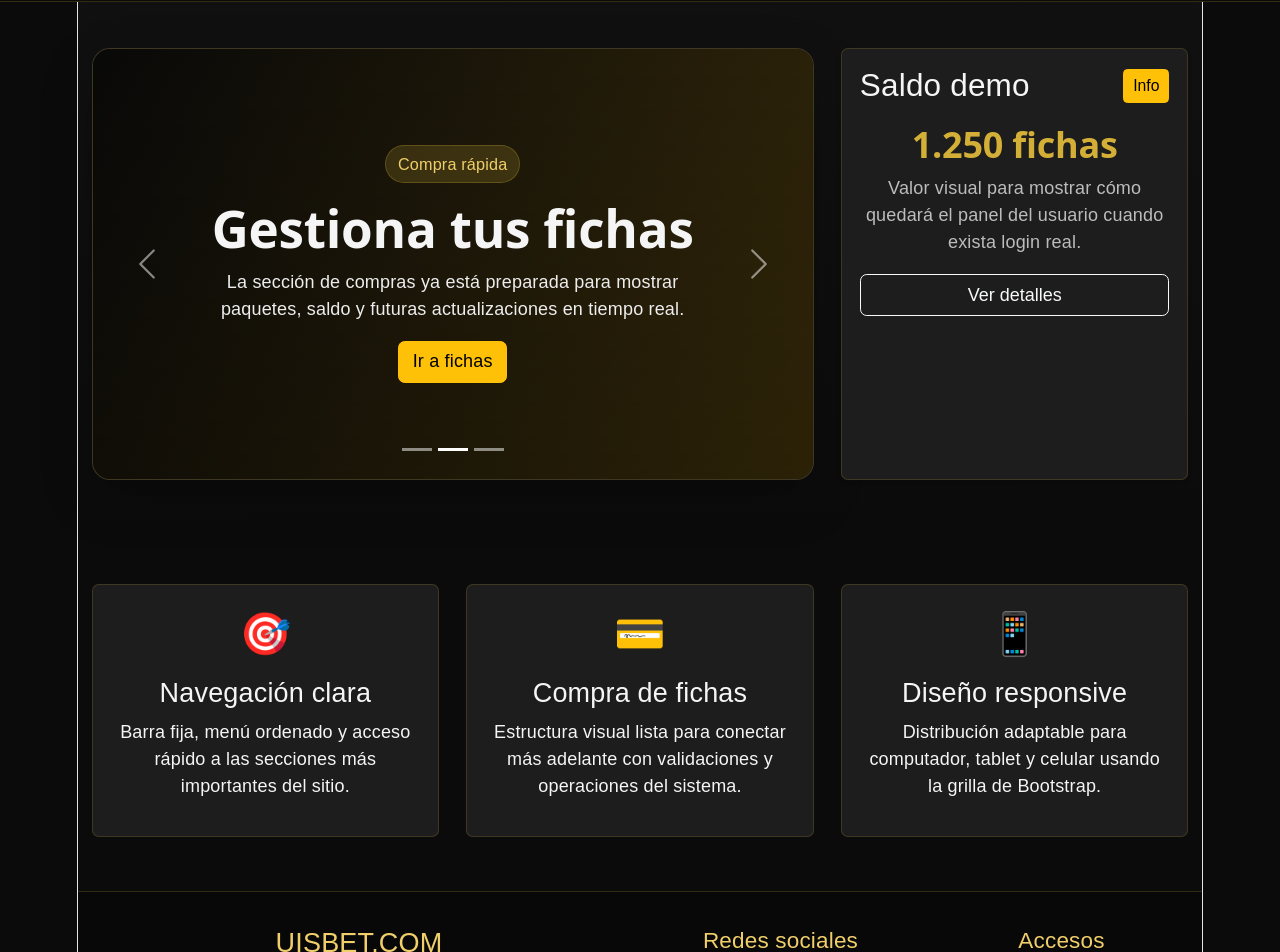
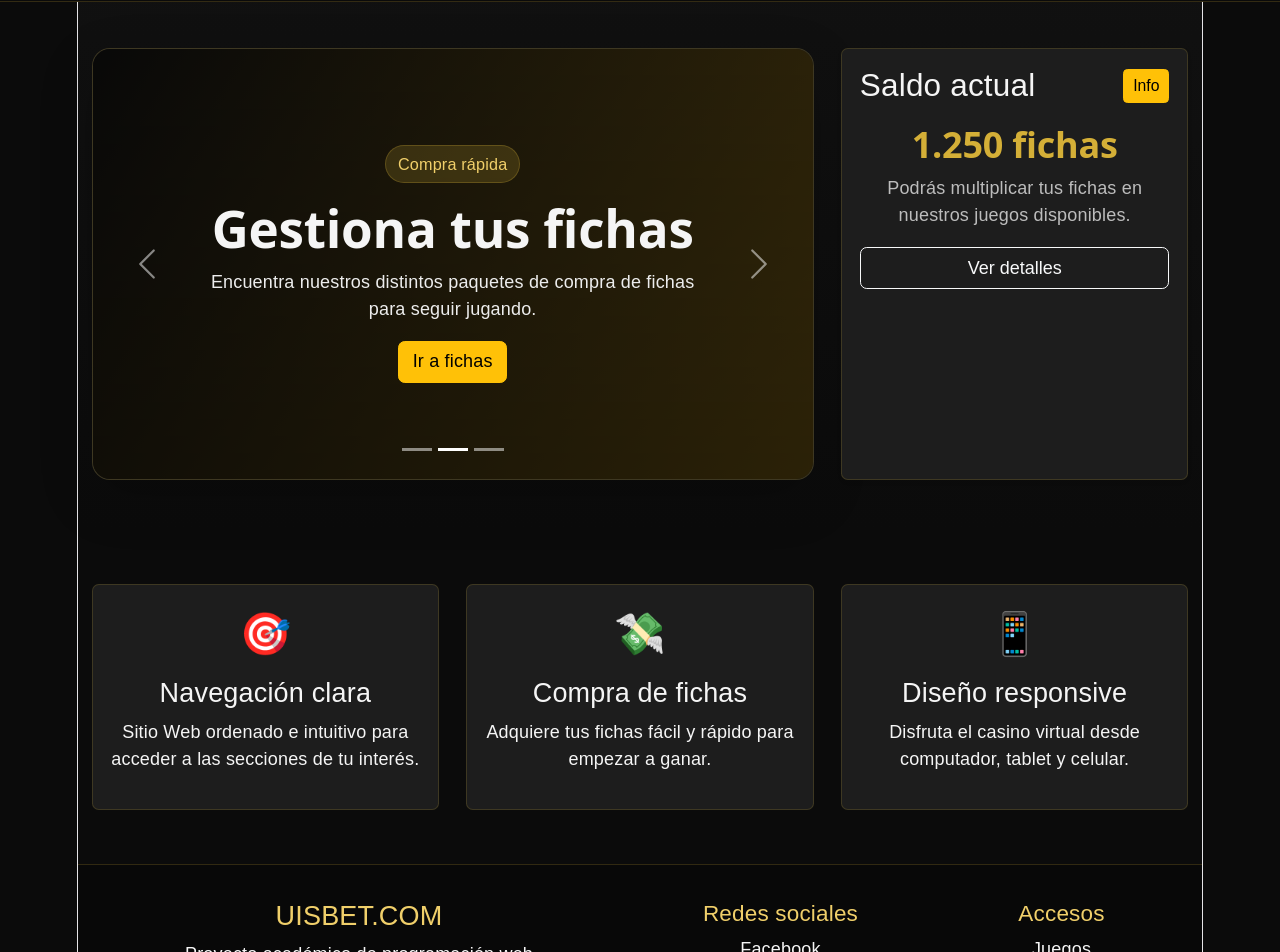
Before and after one commit to santiagomelendez1/UISBET, a React (Vite) app: page / in a window 1280 px wide. Shown: the part 62-1014 px from the top of the page. Built offline with nearby package versions, Linux system fonts and the light colour scheme.

Commit message:
Mejora diseño y comentarios del codigo

```diff
--- a/src/components/FooterCasino.jsx
+++ b/src/components/FooterCasino.jsx
@@ -1,11 +1,24 @@
 import { Container, Row, Col } from 'react-bootstrap';
+
+// Importa Link de react-router-dom para navegar entre rutas internas
 import { Link } from 'react-router-dom';
+
+/**
+ * Este componente representa el pie de página del sitio
+ */
 
 function FooterCasino() {
   return (
     <footer className="footer-section">
+
+      {/* Container organiza y centra el contenido del footer. */}
       <Container>
+
+        {/* Agrega separación entre columnas. */}
         <Row className="g-4">
+
+          {/* Primera columna info general.
+          md={6}: en pantallas medianas o grandes ocupa (6/12) columnas. */}
           <Col md={6}>
             <h4>UISBET.COM</h4>
             <p className="mb-1">Proyecto académico de programación web</p>
@@ -13,17 +26,43 @@ function FooterCasino() {
             <p className="mb-0">Teléfono: +57 300 000 0000</p>
           </Col>
 
+          {/* Segunda columna de enlaces externos (3/12) */}
           <Col md={3}>
             <h5>Redes sociales</h5>
             <ul className="footer-links">
-              <li><a href="https://facebook.com" target="_blank" rel="noreferrer">Facebook</a></li>
-              <li><a href="https://twitter.com" target="_blank" rel="noreferrer">Twitter / X</a></li>
-              <li><a href="https://instagram.com" target="_blank" rel="noreferrer">Instagram</a></li>
+
+              {/* Enlace externo a Facebook.
+
+                target="_blank": abre el enlace en una nueva pestaña.
+                rel="noreferrer": mejora la seguridad y evita enviar información
+                de referencia al sitio externo. */}
+              <li>
+                <a href="https://facebook.com" target="_blank" rel="noreferrer">
+                  Facebook
+                </a>
+              </li>
+
+              {/* Enlace externo a Twitter / X */}
+              <li>
+                <a href="https://twitter.com" target="_blank" rel="noreferrer">
+                  Twitter / X
+                </a>
+              </li>
+
+              {/* Enlace externo a Instagram */}
+              <li>
+                <a href="https://instagram.com" target="_blank" rel="noreferrer">
+                  Instagram
+                </a>
+              </li>
             </ul>
           </Col>
 
+          {/* Tercera columna de accesos rápidos (3/12) */}
           <Col md={3}>
             <h5>Accesos</h5>
+
+            {/* Lista de enlaces internos del sitio. */}
             <ul className="footer-links">
               <li><Link to="/juegos">Juegos</Link></li>
               <li><Link to="/fichas">Fichas</Link></li>
--- a/src/components/Home.jsx
+++ b/src/components/Home.jsx
@@ -39,9 +39,9 @@ function Home() {
    */
   const saldoPopover = (
     <Popover id="popover-saldo">
-      <Popover.Header as="h3">Saldo de demostración</Popover.Header>
+      <Popover.Header as="h3">Saldo actual</Popover.Header>
       <Popover.Body>
-        Aqui encuentras el saldo disponible que posee.
+        Aqui encuentras el saldo disponible que posees.
       </Popover.Body>
     </Popover>
   );
@@ -65,8 +65,8 @@ function Home() {
                       <span className="small-label">Casino virtual</span>
                       <h1>Bienvenido a UISBET.COM</h1>
                       <p>
-                        Explora nuestro casino virtual con estilo moderno, diseño responsive y
-                        espacio listo para futuras funcionalidades.
+                        Explora nuestro casino virtual con estilo moderno donde podrás
+                        divertirte y ganar en juegos como Baccarat y la ruleta.
                       </p>
 
                       {/* Botones de navegación hacia otras secciones del sitio */}
@@ -89,8 +89,7 @@ function Home() {
                       <span className="small-label">Compra rápida</span>
                       <h2>Gestiona tus fichas</h2>
                       <p>
-                        La sección de compras ya está preparada para mostrar paquetes, saldo y
-                        futuras actualizaciones en tiempo real.
+                        Encuentra nuestros distintos paquetes de compra de fichas para seguir jugando.
                       </p>
                       <Button as={Link} to="/fichas" variant="warning">
                         Ir a fichas
@@ -104,10 +103,10 @@ function Home() {
                   <div className="carousel-panel panel-three">
                     <div className="carousel-overlay">
                       <span className="small-label">Información del proyecto</span>
-                      <h2>Diseño claro y explicable</h2>
+                      <h2>Apuesta y gana</h2>
                       <p>
-                        Esta versión inicial fue hecha con Bootstrap y React para que sea fácil de
-                        entender y presentar en la exposición.
+                        El proyecto UISBET.COM nace de la idea de 4 programadores quienes
+                        apostaron por un 5.0 en WEB.
                       </p>
                       <Button as={Link} to="/contacto" variant="outline-light">
                         Contacto
@@ -124,7 +123,7 @@ function Home() {
                 <Card.Body>
                   {/* Encabezado de la tarjeta con botón de información */}
                   <div className="d-flex justify-content-between align-items-center flex-wrap gap-2">
-                    <h3 className="mb-0">Saldo demo</h3>
+                    <h3 className="mb-0">Saldo actual</h3>
 
                     {/* Popover que explica el propósito del saldo visual */}
                     <OverlayTrigger
@@ -141,8 +140,7 @@ function Home() {
                   {/* Valor visual del saldo del usuario */}
                   <h2 className="gold-number mt-3">1.250 fichas</h2>
                   <p className="text-muted-light">
-                    Valor visual para mostrar cómo quedará el panel del usuario cuando exista login
-                    real.
+                    Podrás multiplicar tus fichas en nuestros juegos disponibles.
                   </p>
 
                   {/* Botón que abre o cierra los detalles del saldo */}
@@ -160,7 +158,6 @@ function Home() {
                   <Collapse in={openInfo}>
                     <div id="collapse-saldo" className="collapse-card mt-3">
                       <ul className="mb-0">
-                        <li>Saldo inicial de demostración</li>
                         <li>Espacio para historial de compras</li>
                         <li>Espacio para resultados de partidas</li>
                       </ul>
@@ -180,12 +177,11 @@ function Home() {
             {/* Tarjeta 1 */}
             <Col md={4}>
               <Card className="feature-card h-100 text-center">
-                <Card.Body>
+                <Card.Body className="d-flex flex-column justify-content-center align-items-center text-center">
                   <div className="feature-icon">🎯</div>
                   <h4>Navegación clara</h4>
                   <p>
-                    Barra fija, menú ordenado y acceso rápido a las secciones más importantes del
-                    sitio.
+                    Sitio Web ordenado e intuitivo para acceder a las secciones de tu interés.
                   </p>
                 </Card.Body>
               </Card>
@@ -194,12 +190,11 @@ function Home() {
             {/* Tarjeta 2 */}
             <Col md={4}>
               <Card className="feature-card h-100 text-center">
-                <Card.Body>
-                  <div className="feature-icon">💳</div>
+                <Card.Body className="d-flex flex-column justify-content-center align-items-center text-center">
+                  <div className="feature-icon">💸</div>
                   <h4>Compra de fichas</h4>
                   <p>
-                    Estructura visual lista para conectar más adelante con validaciones y operaciones
-                    del sistema.
+                    Adquiere tus fichas fácil y rápido para empezar a ganar.
                   </p>
                 </Card.Body>
               </Card>
@@ -208,12 +203,11 @@ function Home() {
             {/* Tarjeta 3 */}
             <Col md={4}>
               <Card className="feature-card h-100 text-center">
-                <Card.Body>
+                <Card.Body className="d-flex flex-column justify-content-center align-items-center text-center">
                   <div className="feature-icon">📱</div>
                   <h4>Diseño responsive</h4>
                   <p>
-                    Distribución adaptable para computador, tablet y celular usando la grilla de
-                    Bootstrap.
+                    Disfruta el casino virtual desde computador, tablet y celular.
                   </p>
                 </Card.Body>
               </Card>
--- a/src/components/NavbarCasino.jsx
+++ b/src/components/NavbarCasino.jsx
@@ -1,29 +1,75 @@
 import { Container, Nav, Navbar, Button } from 'react-bootstrap';
+
+// Importa Link de react-router-dom para navegar entre rutas sin recargar toda la página.
 import { Link } from 'react-router-dom';
+
+/**
+ * Este componente representa la barra de navegación principal del sitio UISBET.COM.
+ */
 
 function NavbarCasino() {
   return (
+    /**
+     * Parámetros usados:
+     * - expand="lg": indica que la barra se mostrará expandida en pantallas grandes
+     * y se colapsará en pantallas pequeñas.
+     * - fixed="top": fija la barra en la parte superior de la ventana.
+     * - variant="dark": aplica estilo oscuro a la barra de navegación.
+     */
     <Navbar expand="lg" fixed="top" className="uisbet-navbar" variant="dark">
+
+      {/* Container centra el contenido y limita su ancho para que la barra
+        no se extienda completamente de borde a borde.*/}
       <Container>
+
+        {/* Navbar.Brand: logo principal del sitio. */}
         <Navbar.Brand as={Link} to="/" className="brand-text">
           UISBET.COM
         </Navbar.Brand>
 
+        {/* Navbar.Toggle: Abre lista de menú en pantallas pequeñas. */}
         <Navbar.Toggle aria-controls="main-navbar" />
 
+        {/* Navbar.Collapse: contiene las secciones del menú. */}
         <Navbar.Collapse id="main-navbar">
+
+          {/* Nav contiene los enlaces principales del menú.
+            -me-auto: empuja el contenido siguiente hacia la derecha.
+            -ms-lg-4: agrega margen a la izquierda en pantallas grandes.
+          */}
           <Nav className="me-auto ms-lg-4">
+
+            {/* Enlace a la página de inicio */}
             <Nav.Link as={Link} to="/">Inicio</Nav.Link>
+
+            {/* Enlace a la sección de juegos */}
             <Nav.Link as={Link} to="/juegos">Juegos</Nav.Link>
+
+            {/* Enlace a la sección de compra de fichas */}
             <Nav.Link as={Link} to="/fichas">Compras de fichas</Nav.Link>
+
+            {/* Enlace a la sección de saldo */}
             <Nav.Link as={Link} to="/saldo">Saldo</Nav.Link>
+
+            {/* Enlace a la sección de información de la empresa o proyecto */}
             <Nav.Link as={Link} to="/empresa">Información</Nav.Link>
+
+            {/* Enlace a la sección de contacto */}
             <Nav.Link as={Link} to="/contacto">Contacto</Nav.Link>
           </Nav>
 
-          <div className="d-flex gap-2 mt-3 mt-lg-0">
-            <Button as={Link} to="/login"    variant="outline-warning">Login</Button>
-            <Button as={Link} to="/registro" variant="warning">Registro</Button>
+          {/* Contenedor para los botones de acceso del usuario con separación. */}
+          <div className="d-flex gap-2">
+
+            {/* Botón de inicio de sesión. */}
+            <Button as={Link} to="/login" variant="outline-warning">
+              Login
+            </Button>
+
+            {/* Botón de registro. */}
+            <Button as={Link} to="/registro" variant="warning">
+              Registro
+            </Button>
           </div>
         </Navbar.Collapse>
       </Container>
```
